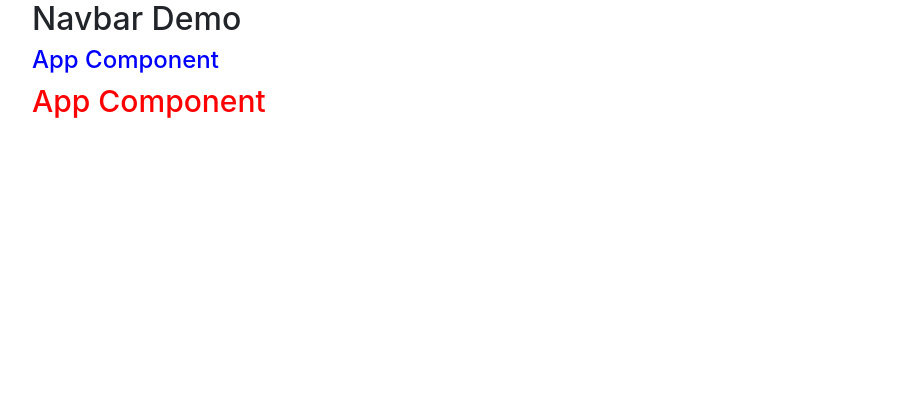
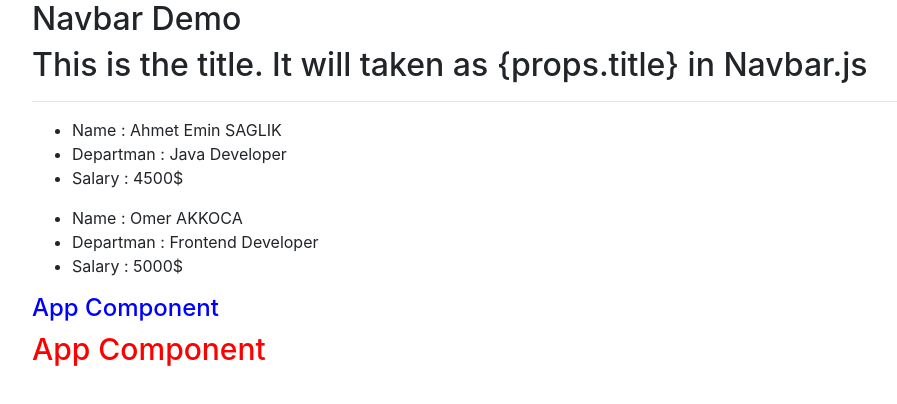
Before and after one commit to AhmetEminSaglik/React-Tutorial, a React (Create React App) app: page / in a window 1280 px wide. Shown: the top 404 px of the page, without its empty margins (53-950 px from the left). Built offline with nearby package versions, Linux system fonts and the light colour scheme.

Commit message:
props are learned.

```diff
--- a/src/App.js
+++ b/src/App.js
@@ -1,10 +1,19 @@
 //import logo from './logo.svg';
 import "./App.css";
 import Navbar from "./component/Navbar";
+import User from "./component/User";
 function App() {
   return (
     <div className="container">
-      <Navbar/>
+      <Navbar title="This is the title. It will taken as {props.title} in Navbar.js" />
+      <hr />
+      <User
+        name="Ahmet Emin SAGLIK"
+        salary="4500$"
+        departmant="Java Developer"
+      />
+
+      <User name="Omer AKKOCA" salary="5000$" departmant="Frontend Developer" />
       <h4 className="header"> App Component</h4>
       <h4 style={{ color: "red", fontSize: "30px" }}> App Component</h4>
     </div>
--- a/src/component/Navbar.js
+++ b/src/component/Navbar.js
@@ -1,13 +1,15 @@
 //rfc
-import React from 'react'
+import React from "react";
 
 // export default function Navbar() {  or use the following code
-const Navbar = () => {
+const Navbar = (props) => {
+  // this is function so props.title is good enough
   return (
     <div>
       <h2>Navbar Demo</h2>
+      <h2>{props.title}</h2>
     </div>
-  )
-}
+  );
+};
 
 export default Navbar;
--- a/src/component/User.js
+++ b/src/component/User.js
@@ -2,13 +2,18 @@
 import React, { Component } from "react";
 
 class User extends Component {
+  // this is class not function so here the props can be used as this.props
+  //Destructing --> this prevents to add prefix for each variable as this.props
+
   render() {
+    const {name,departmant,salary} = this.props;
     return (
       <div>
-        <form>
-          <input type="text" />
-          <button>Submit</button>
-        </form>
+        <ul>
+          <li>Name : {name}</li>
+          <li>Departman : {departmant}</li>
+          <li>Salary : {salary}</li>
+        </ul>
       </div>
     );
   }
```
